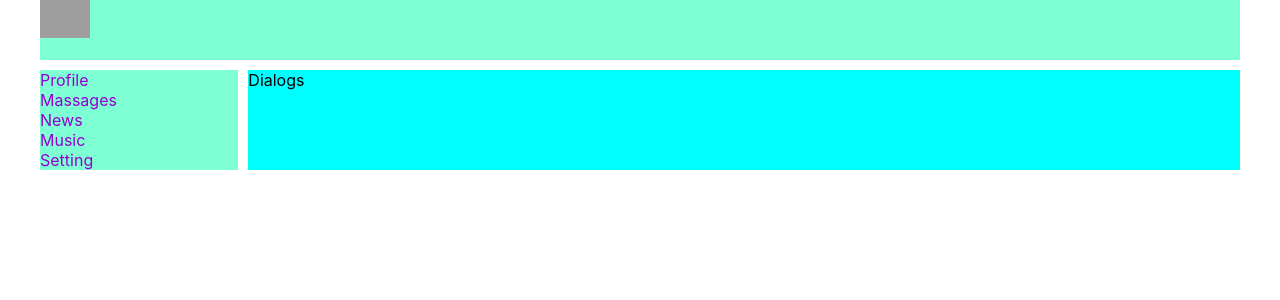
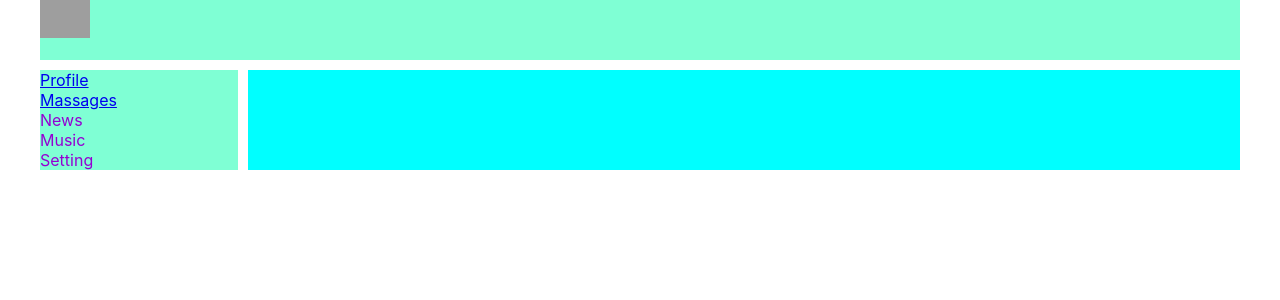
Before and after one commit to Vitalya-Str/react-first-project, a React (Create React App) app: page / in a window 1280 px wide. Shown: the top 300 px of the page. Built offline with nearby package versions, Linux system fonts and the light colour scheme; grey boxes are pictures that could not be loaded.

Commit message:
video20(Router)

```diff
--- a/package.json
+++ b/package.json
@@ -8,6 +8,7 @@
     "@testing-library/user-event": "^13.5.0",
     "react": "^18.2.0",
     "react-dom": "^18.2.0",
+    "react-router-dom": "^6.13.0",
     "react-scripts": "5.0.1",
     "web-vitals": "^2.1.4"
   },
--- a/src/App.js
+++ b/src/App.js
@@ -3,19 +3,19 @@ import Header from "./components/Header/Header";
 import Navbar from "./components/Navbar/Navbar";
 import Profile from "./components/Profile/Profile";
 import Dialogs from "./components/Dialogs/Dialogs";
+import {BrowserRouter, Route, Routes} from "react-router-dom";
 
 const App = () => {
-    return (
+    return (<BrowserRouter>
         <div className='app-wrapper'>
             <Header/>
             <Navbar/>
             <div className='app-wrapper-content'>
-                <Dialogs/>
-                {/*<Profile/>*/}
+                <Routes><Route path='/dialogs' component={Dialogs}/></Routes>
+                <Routes><Route path='/profile' component={Profile}/></Routes>
             </div>
-
         </div>
-    );
+    </BrowserRouter>);
 }
 
 export default App;
--- a/src/components/Navbar/Navbar.jsx
+++ b/src/components/Navbar/Navbar.jsx
@@ -1,12 +1,17 @@
 import s from './Navbar.module.css'
 
-const Navbar = ()=>{
+const Navbar = () => {
     return <nav className={s.nav}>
-        <div> <a className={s.item}>Profile</a></div>
-        <div> <a className={s.item}>Massages</a></div>
-        <div> <a className={s.item}>News</a></div>
-        <div> <a className={s.item}>Music</a></div>
-        <div> <a className={s.item}>Setting</a></div>
+        <div className={s.item}>
+            <a href='/profile'>Profile</a></div>
+        <div className={s.item}>
+            <a href='/dialogs'>Massages</a></div>
+        <div className={s.item}>
+            <a>News</a></div>
+        <div className={s.item}>
+            <a>Music</a></div>
+        <div className={s.item}>
+            <a>Setting</a></div>
     </nav>
 }
 
```
Also changed, not shown: 1 other file (tests, documents, lock files or other folders).
